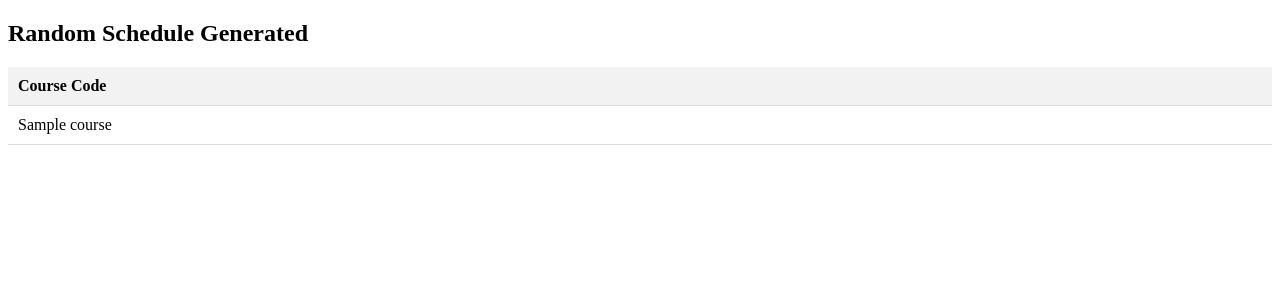
After one commit to jdeepsingh28/Case-Scheduling, a Django app: template myproject/myapp/templates/random_schedule_template.html in a window 1280 px wide. The commit adds this page. Shown: the top 300 px of the page. Run offline with Django 4.2, Linux system fonts and the light colour scheme; the template is opened without the code that fills it: most values are stand-ins (such as "Sample title", 1, 10 or a date in 2020).

```diff
--- a/myproject/myapp/scraping.py
+++ b/myproject/myapp/scraping.py
@@ -155,7 +155,7 @@ def create_schedule2(course_data):
     return schedule
 
 
-def create_schedule(data):
+def create_random_schedule(data):
     schedule = []
 
     # Add all classes from "Computer Science Core Requirement"
@@ -183,14 +183,12 @@ def create_schedule(data):
         selected_additional_courses = sample(available_courses, min(len(available_courses), courses_to_add))
         schedule.extend(course for course in selected_additional_courses if course not in schedule)
 
-
     # Add classes from "Mathematics, Science and Engineering Requirement", excluding those that start with "or"
     for course in data.get("Mathematics, Science and Engineering Requirement", []):
         course_name = course['name'].lower()
         course_code = course['code'].replace('\xa0', ' ')
         if not course_code.startswith('or'):
             schedule.append(course_code)
-
 
     # Add one class from the "Statistics Requirement"
     statistics_courses = data.get("Statistics Requirement", [])
@@ -209,8 +207,6 @@ def create_schedule(data):
     schedule.append("OOM 6")
     return schedule
 
-
-
 if __name__ == "__main__":
     data = scrape_course_data("https://bulletin.case.edu/engineering/computer-data-sciences/computer-science-bs/#programrequirementstext")
     print(data)
--- /dev/null
+++ b/myproject/myapp/templates/random_schedule_template.html
@@ -0,0 +1,48 @@
+{% extends 'base_generic.html' %}
+
+{% block content %}
+
+<html lang="en">
+<head>
+    <meta charset="UTF-8">
+    <title>Selected Courses</title>
+    <style>
+        .course-table {
+            width: 100%;
+            border-collapse: collapse;
+            margin-bottom: 30px;
+        }
+
+        .course-table thead tr {
+            background-color: #f2f2f2;
+        }
+
+        .course-table th, .course-table td {
+            padding: 10px;
+            border-bottom: 1px solid #ddd;
+            text-align: left;
+        }
+    </style>
+</head>
+<body>
+    <div>
+        <h2>Random Schedule Generated</h2>
+        <table class="course-table">
+            <thead>
+                <tr>
+                    <th>Course Code</th>
+                </tr>
+            </thead>
+            <tbody>
+                {% for course in schedule %}
+                    <tr>
+                        <td>{{ course }}</td>
+                    </tr>
+                {% endfor %}
+            </tbody>
+        </table>
+    </div>
+</body>
+</html>
+
+{% endblock %}
--- a/myproject/myapp/urls.py
+++ b/myproject/myapp/urls.py
@@ -6,4 +6,5 @@ urlpatterns = [
     path('home/', views.home_view, name='home'),
     path('createnewaccount/', views.create_account_view, name='createnewaccount'),
     path('schedule/', views.schedule_view, name='schedule_view'),
+    path('randomschedule/', views.random_schedule_view, name='random_schedule'),
 ]
```
Also changed, not shown: myproject/myapp/templates/home.html (+8 -3 lines), myproject/myapp/views.py (+16 -0 lines), myproject/db.sqlite3.
